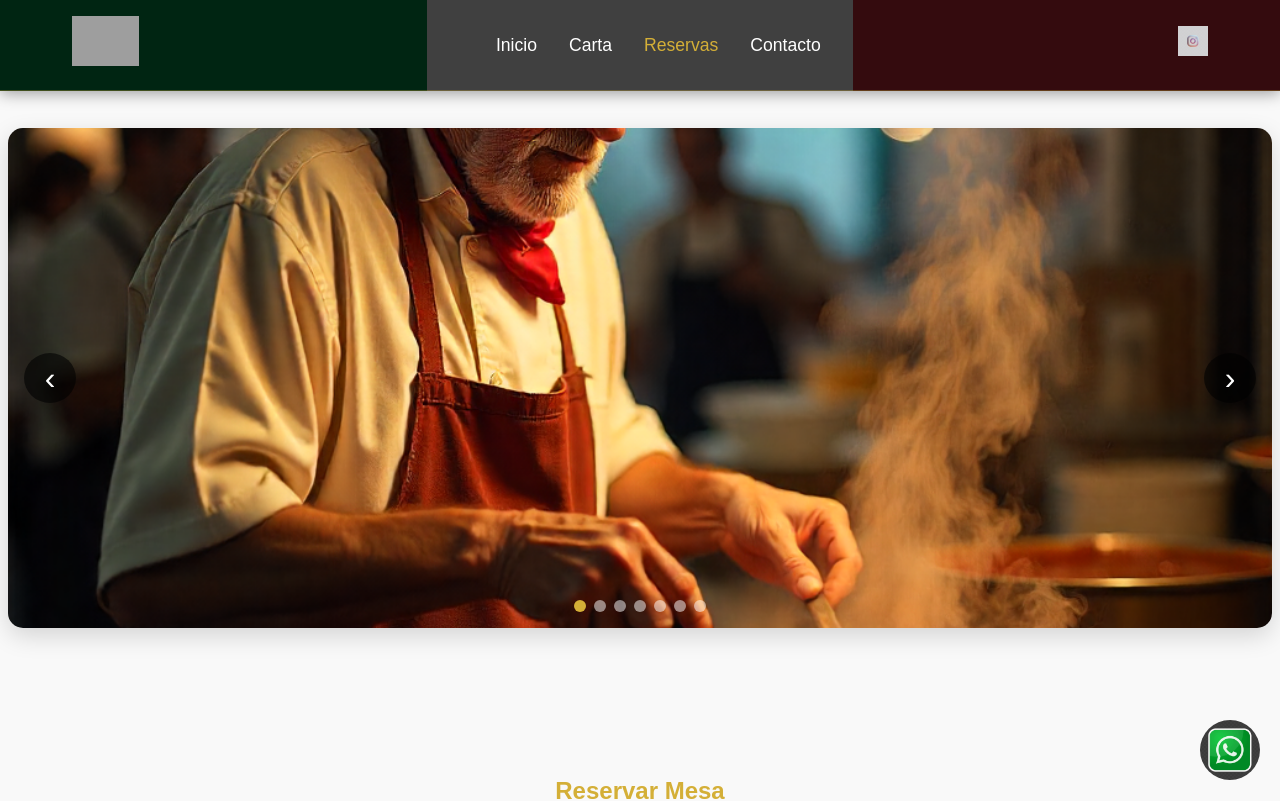
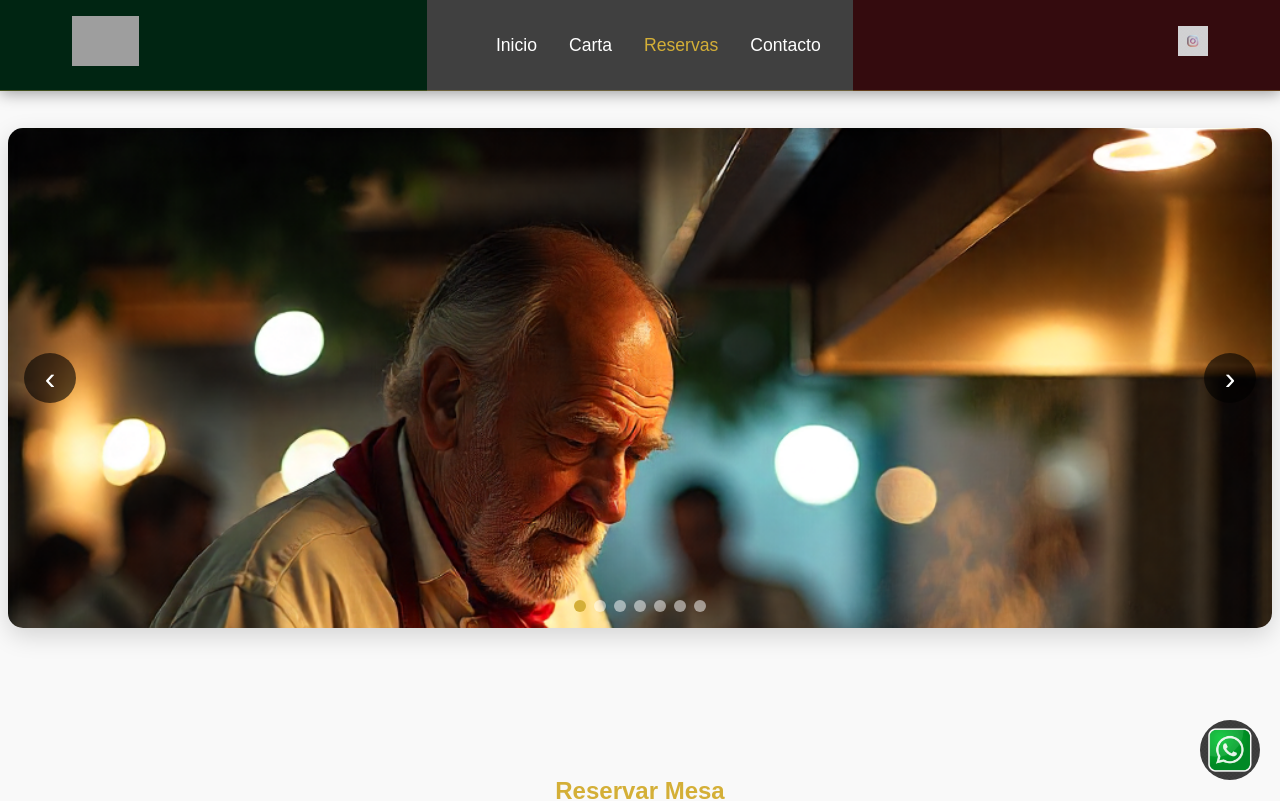
Before and after one commit to lauticieri-dev/Ristorante-Cieri---Base-en-React-y-Vite, a React (Vite) app: page /#/reservas in a window 1280 px wide. Shown: the top 801 px of the page. Built offline with nearby package versions, Linux system fonts and the light colour scheme; grey boxes are pictures that could not be loaded; a web font is replaced by a local one.

Commit message:
Actualizaciones

```diff
--- a/src/components/Carousel, Hero, wpp y Info/Carousel.css
+++ b/src/components/Carousel, Hero, wpp y Info/Carousel.css
@@ -35,7 +35,7 @@
   width: 100%;
   height: 100%;
   object-fit: cover;
-  object-position: center;
+  object-position: center top;
   background: #f0f0f0;
   display: block;
 }
```
